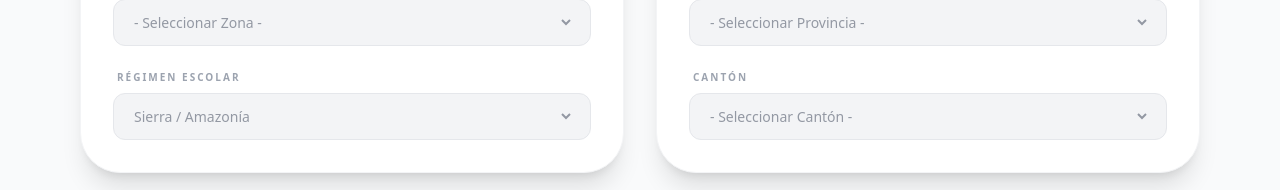
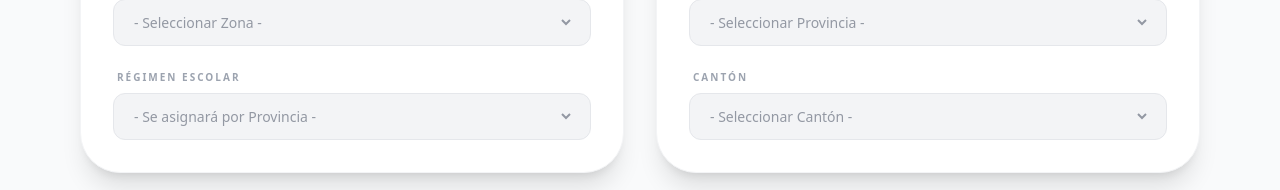
Before and after one commit to davidsalomon07/Confedec-PRY, a React (Vite) app in the folder frontend/: page /ubicacion in a window 1280 px wide. Shown: the part 554-744 px from the top of the page. Built offline with nearby package versions, Linux system fonts and the light colour scheme.

Commit message:
Filtros corregidos y notificaciones emergentes en Ubicacion.jsx

```diff
--- a/frontend/src/pages/Ubicacion.jsx
+++ b/frontend/src/pages/Ubicacion.jsx
@@ -8,7 +8,8 @@ import {
   Lock,
   Unlock,
   Globe,
-  Navigation
+  Navigation,
+  CheckCircle2
 } from 'lucide-react';
 
 // DATOS DE ECUADOR (Mantenidos intactos para tu funcionalidad)
@@ -39,26 +40,123 @@ const ecuadorData = {
   "Santa Elena": ["Santa Elena", "La Libertad", "Salinas"]
 };
 
+// --- LÓGICA RELACIONAL ---
+const zonasData = {
+  "1": ["Esmeraldas", "Imbabura", "Carchi", "Sucumbíos"],
+  "2": ["Pichincha", "Napo", "Orellana"], // Excluye Quito
+  "3": ["Cotopaxi", "Tungurahua", "Chimborazo", "Pastaza"],
+  "4": ["Manabí", "Santo Domingo de los Tsáchilas"],
+  "5": ["Santa Elena", "Guayas", "Los Ríos", "Bolívar", "Galápagos"], // Excluye GYE, Samborondón, Durán
+  "6": ["Azuay", "Cañar", "Morona Santiago"],
+  "7": ["Loja", "El Oro", "Zamora Chinchipe"],
+  "8": ["Guayas"], // SOLO Guayaquil, Samborondón, Durán
+  "9": ["Pichincha"] // SOLO Quito
+};
+
+const cantonesZona8 = ["Guayaquil", "Samborondón", "Durán"];
+const cantonesZona9 = ["Quito"];
+
+const provinciasCosta = [
+  "Esmeraldas", "Manabí", "Santa Elena", "Guayas",
+  "Los Ríos", "El Oro", "Galápagos", "Santo Domingo de los Tsáchilas"
+];
+
 function Ubicacion() {
   // 1. Scroll al inicio
   useEffect(() => { window.scrollTo(0, 0); }, []);
 
   // Form States
+  const [zona, setZona] = useState("");
+  const [regimen, setRegimen] = useState("");
   const [provincia, setProvincia] = useState("");
   const [canton, setCanton] = useState("");
-  const [zona, setZona] = useState("");
-  const [distrito, setDistrito] = useState("17D05");
-  const [ciudad, setCiudad] = useState("Quito");
-  const [gmaps, setGmaps] = useState("https://goo.gl/maps/example");
+  const [distrito, setDistrito] = useState("");
+  const [ciudad, setCiudad] = useState("");
+  const [gmaps, setGmaps] = useState("");
+
+  // Listas Dinámicas
+  const [provinciasDisponibles, setProvinciasDisponibles] = useState(Object.keys(ecuadorData));
+  const [cantonesDisponibles, setCantonesDisponibles] = useState([]);
 
   // ESTADOS DE BLOQUEO INDIVIDUAL
   const [lockZona, setLockZona] = useState(true);
   const [lockPolitica, setLockPolitica] = useState(true);
   const [lockExacta, setLockExacta] = useState(true);
   const [lockJornada, setLockJornada] = useState(true);
+  const [showToast, setShowToast] = useState(false);
+
+  // LÓGICA 1: Cuando el usuario cambia la ZONA
+  useEffect(() => {
+    if (!zona) {
+      setProvinciasDisponibles(Object.keys(ecuadorData));
+      setProvincia("");
+      setCanton("");
+      setCantonesDisponibles([]);
+      setRegimen("");
+      return;
+    }
+
+    const provsZona = zonasData[zona] || [];
+    setProvinciasDisponibles(provsZona);
+
+    // Automatizaciones estrictas para Zonas Especiales
+    if (zona === "8") {
+      setProvincia("Guayas");
+      setCantonesDisponibles(cantonesZona8);
+      setCanton("");
+      setRegimen("costa");
+    } else if (zona === "9") {
+      setProvincia("Pichincha");
+      setCantonesDisponibles(cantonesZona9);
+      setCanton("Quito");
+      setRegimen("sierra");
+    } else {
+      // Al cambiar a cualquier zona del 1 al 7, limpiamos todo obligatoriamente
+      setProvincia("");
+      setCanton("");
+      setCantonesDisponibles([]);
+      setRegimen("");
+    }
+  }, [zona]);
+
+  // LÓGICA 2: Cuando el usuario cambia la PROVINCIA
+  useEffect(() => {
+    if (!provincia) {
+      setCantonesDisponibles([]);
+      if (zona !== "8" && zona !== "9") setRegimen("");
+      return;
+    }
+
+    // 1. Asignar Régimen Automáticamente
+    setRegimen(provinciasCosta.includes(provincia) ? "costa" : "sierra");
+
+    // 2. Filtrar Cantones (Las excepciones de Guayas y Pichincha)
+    let cantones = ecuadorData[provincia] || [];
+
+    if (zona === "5" && provincia === "Guayas") {
+      cantones = cantones.filter(c => !cantonesZona8.includes(c)); // Quita GYE, Samborondón, Durán
+    } else if (zona === "2" && provincia === "Pichincha") {
+      cantones = cantones.filter(c => !cantonesZona9.includes(c)); // Quita Quito
+    } else if (zona === "8") {
+      cantones = cantonesZona8;
+    } else if (zona === "9") {
+      cantones = cantonesZona9;
+    }
+
+    setCantonesDisponibles(cantones);
+
+    // Si el cantón seleccionado ya no es válido, lo limpiamos
+    if (zona !== "9" && !cantones.includes(canton)) {
+      setCanton("");
+    }
+  }, [provincia, zona]);
 
   const handleUpdate = () => {
-    alert("¡Ubicación institucional actualizada!");
+    // Mostramos la notificación y la ocultamos tras 3 segundos
+    setShowToast(true);
+    setTimeout(() => setShowToast(false), 3000);
+
+    // Bloqueamos los candados nuevamente
     setLockZona(true); setLockPolitica(true); setLockExacta(true); setLockJornada(true);
   };
 
@@ -121,8 +219,10 @@ function Ubicacion() {
             </div>
             <div>
               <label className={labelStyle}>Régimen Escolar</label>
-              <div className={inputClass(lockZona)}>
-                <select className="bg-transparent outline-none w-full text-sm dark:text-white" disabled={lockZona}>
+              {/* Le pasamos "true" directo para que el candado visual y funcional sea permanente */}
+              <div className={inputClass(true)}>
+                <select className="bg-transparent outline-none w-full text-sm dark:text-white" disabled={true} value={regimen} onChange={() => {}}>
+                  <option value="" className="dark:bg-[#1e293b] text-gray-900 dark:text-white">- Se asignará por Provincia -</option>
                   <option value="sierra" className="dark:bg-[#1e293b] text-gray-900 dark:text-white">Sierra / Amazonía</option>
                   <option value="costa" className="dark:bg-[#1e293b] text-gray-900 dark:text-white">Costa / Galápagos</option>
                 </select>
@@ -145,10 +245,11 @@ function Ubicacion() {
           <div className="space-y-6">
             <div>
               <label className={labelStyle}>Provincia</label>
-              <div className={inputClass(lockPolitica)}>
-                <select className="bg-transparent outline-none w-full text-sm dark:text-white" disabled={lockPolitica} value={provincia} onChange={handleProvinciaChange}>
+              {/* Se bloquea automáticamente si es Zona 8 o 9 */}
+              <div className={inputClass(lockPolitica || zona === "8" || zona === "9")}>
+                <select className="bg-transparent outline-none w-full text-sm dark:text-white" disabled={lockPolitica || zona === "8" || zona === "9"} value={provincia} onChange={(e) => setProvincia(e.target.value)}>
                   <option value="" className="dark:bg-[#1e293b] text-gray-900 dark:text-white">- Seleccionar Provincia -</option>
-                  {Object.keys(ecuadorData).map(p => (
+                  {provinciasDisponibles.map(p => (
                     <option key={p} value={p} className="dark:bg-[#1e293b] text-gray-900 dark:text-white">{p}</option>
                   ))}
                 </select>
@@ -156,10 +257,11 @@ function Ubicacion() {
             </div>
             <div>
               <label className={labelStyle}>Cantón</label>
-              <div className={inputClass(lockPolitica)}>
-                <select className="bg-transparent outline-none w-full text-sm dark:text-white" disabled={lockPolitica || !provincia} value={canton} onChange={(e) => setCanton(e.target.value)}>
+              {/* Se bloquea automáticamente si es Zona 9 (Solo existe Quito) */}
+              <div className={inputClass(lockPolitica || !provincia || zona === "9")}>
+                <select className="bg-transparent outline-none w-full text-sm dark:text-white" disabled={lockPolitica || !provincia || zona === "9"} value={canton} onChange={(e) => setCanton(e.target.value)}>
                   <option value="" className="dark:bg-[#1e293b] text-gray-900 dark:text-white">- Seleccionar Cantón -</option>
-                  {provincia && ecuadorData[provincia].map(c => (
+                  {cantonesDisponibles.map(c => (
                     <option key={c} value={c} className="dark:bg-[#1e293b] text-gray-900 dark:text-white">{c}</option>
                   ))}
                 </select>
@@ -242,6 +344,26 @@ function Ubicacion() {
           </motion.div>
         )}
       </AnimatePresence>
+
+      {/* --- NOTIFICACIÓN TOAST ELEGANTE --- */}
+      <AnimatePresence>
+        {showToast && (
+          <motion.div
+            initial={{ opacity: 0, x: 50 }}
+            animate={{ opacity: 1, x: 0 }}
+            exit={{ opacity: 0, x: 50, transition: { duration: 0.2 } }}
+            className="fixed top-24 right-8 z-[100] flex items-center gap-4 bg-white dark:bg-[#1e293b] px-6 py-4 rounded-2xl shadow-2xl shadow-emerald-500/20 border border-emerald-100 dark:border-emerald-500/30"
+          >
+            <div className="bg-emerald-100 dark:bg-emerald-500/20 p-2 rounded-full">
+              <CheckCircle2 size={24} className="text-emerald-600 dark:text-emerald-400" />
+            </div>
+            <div>
+              <p className="text-sm font-black text-gray-800 dark:text-white uppercase tracking-wider">¡Éxito!</p>
+              <p className="text-xs font-bold text-gray-500 dark:text-gray-400">Ubicación institucional actualizada.</p>
+            </div>
+          </motion.div>
+        )}
+      </AnimatePresence>
     </motion.div>
   );
 }
```
